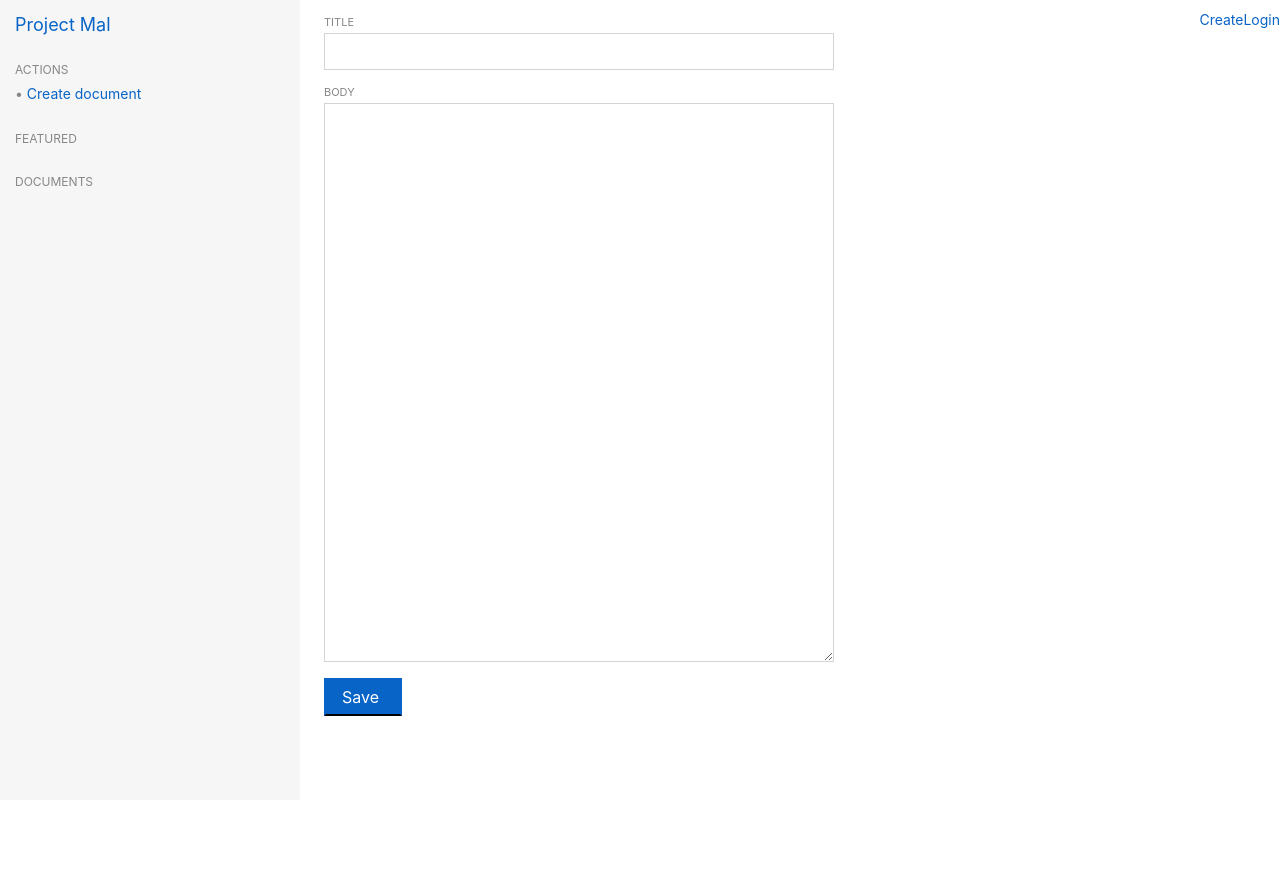
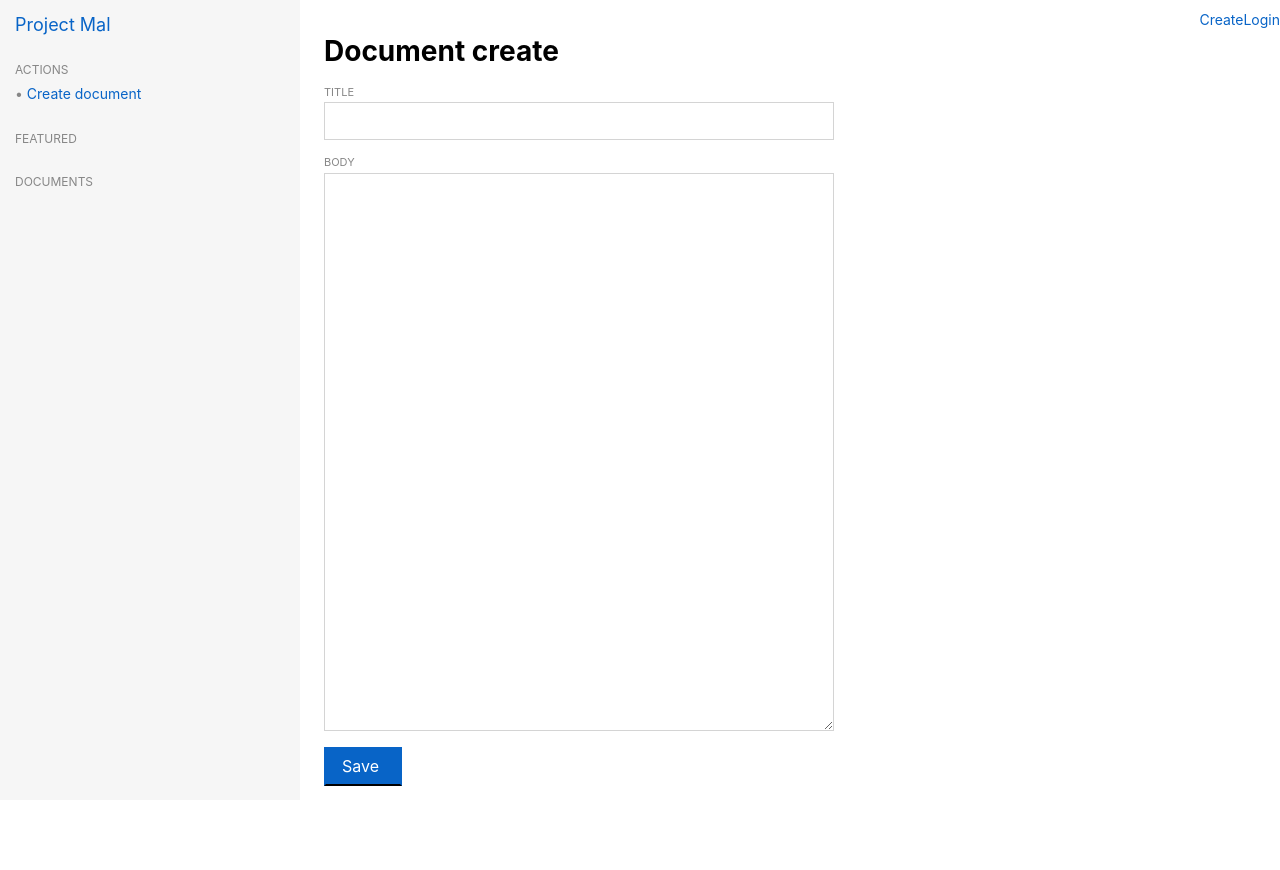
Before and after one commit to sirodoht/mal, a Django app: page /documents/create/ in a window 1280 px wide. Before the commit the page ends 716 px from the top, so only its background shows below. Run offline with Django 3.2, Linux system fonts and the light colour scheme; data that the repository does not hold is empty.

Commit message:
add document create h1

```diff
--- a/main/templates/main/document_create.html
+++ b/main/templates/main/document_create.html
@@ -2,6 +2,7 @@
 
 {% block content %}
 <main class="create">
+    <h1>Document create</h1>
     <form action="{% url 'main:document_create' %}" method="post" class="create-form">
         <label for="title">Title</label>
         <input type="text" name="title" id="title" class="create-form-title">
```
